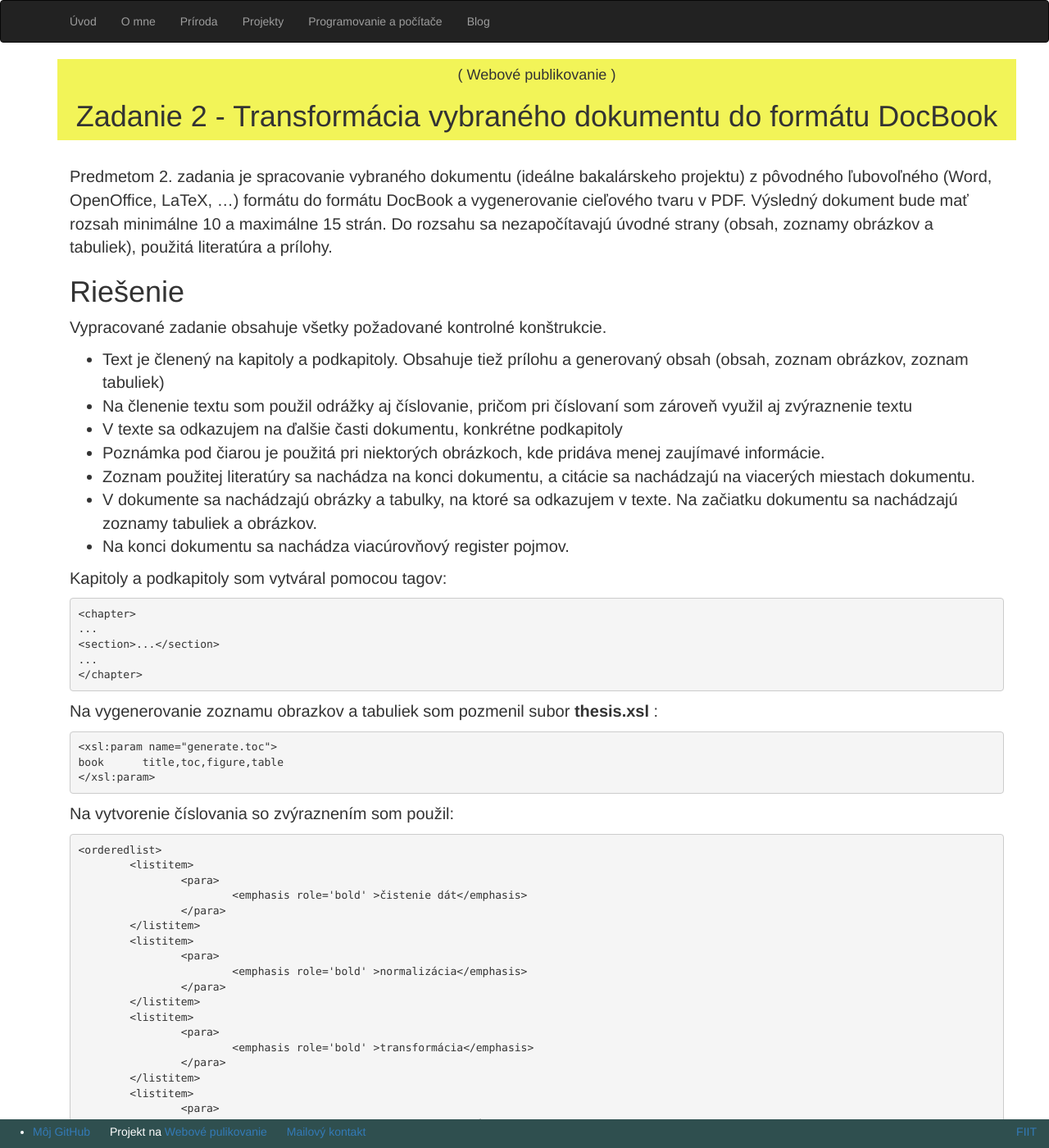
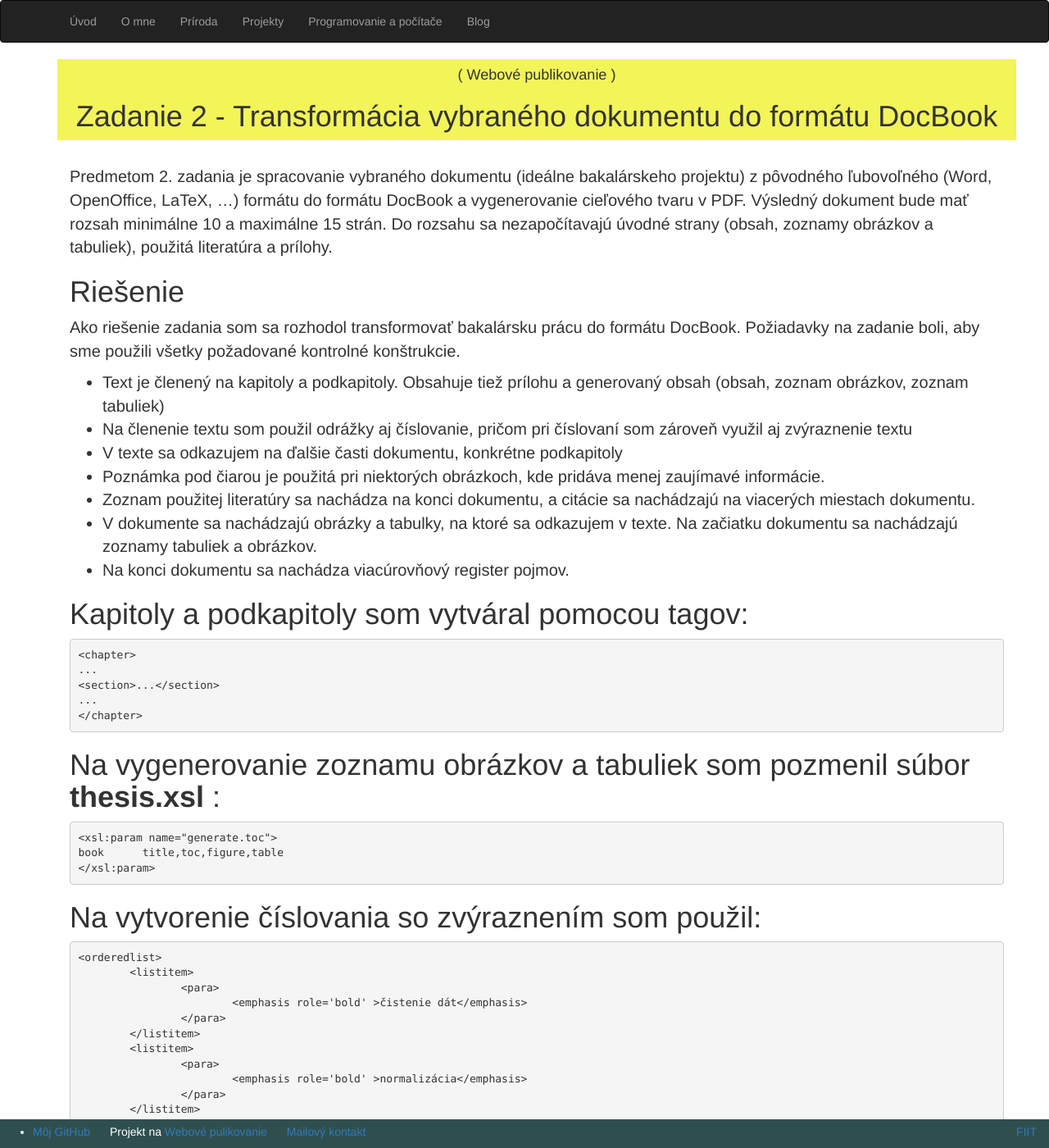
Before and after one commit to JanecekJ/JanecekJ.github.io, a Jekyll site: the page built from projekty/zadanie2/index.md, in a window 1280 px wide and 1400 px high. Shown: the whole window at 82% size. Built offline with Jekyll 4.4.1, drawn with Linux system fonts in a browser that asks for light colours; some of the changed text lies outside the part shown.

Commit message:
Updated documentation for second project from WP

````diff
--- a/projekty/zadanie2/index.md
+++ b/projekty/zadanie2/index.md
@@ -6,8 +6,8 @@ categories: Webové publikovanie
 Predmetom 2. zadania je spracovanie vybraného dokumentu (ideálne bakalárskeho projektu) z pôvodného ľubovoľného (Word, OpenOffice, LaTeX, …) formátu do formátu DocBook a vygenerovanie cieľového tvaru v PDF. Výsledný dokument bude mať rozsah minimálne 10 a maximálne 15 strán. Do rozsahu sa nezapočítavajú úvodné strany (obsah, zoznamy obrázkov a tabuliek), použitá literatúra a prílohy.
 
 # Riešenie
-
-Vypracované zadanie obsahuje všetky požadované kontrolné konštrukcie.
+Ako riešenie zadania som sa rozhodol transformovať bakalársku prácu do formátu DocBook.
+Požiadavky na zadanie boli, aby sme použili všetky požadované kontrolné konštrukcie.
 
 + Text je členený na kapitoly a podkapitoly. Obsahuje tiež prílohu a generovaný obsah (obsah, zoznam obrázkov, zoznam tabuliek)
 + Na členenie textu som použil odrážky aj číslovanie, pričom pri číslovaní som zároveň využil aj zvýraznenie textu
@@ -17,7 +17,7 @@ Vypracované zadanie obsahuje všetky požadované kontrolné konštrukcie.
 + V dokumente sa nachádzajú obrázky a tabulky, na ktoré sa odkazujem v texte. Na začiatku dokumentu sa nachádzajú zoznamy tabuliek a obrázkov.
 + Na konci dokumentu sa nachádza viacúrovňový register pojmov.
 
-Kapitoly a podkapitoly som vytváral pomocou tagov:
+# Kapitoly a podkapitoly som vytváral pomocou tagov:
 ```xml
 <chapter>
 ...
@@ -26,14 +26,14 @@ Kapitoly a podkapitoly som vytváral pomocou tagov:
 </chapter>
 ```
 
-Na vygenerovanie zoznamu obrazkov a tabuliek som pozmenil subor **thesis.xsl** :
+# Na vygenerovanie zoznamu obrázkov a tabuliek som pozmenil súbor **thesis.xsl** :
 ```xml
 <xsl:param name="generate.toc">
 book      title,toc,figure,table
 </xsl:param>
 ```
 
-Na vytvorenie číslovania so zvýraznením som použil:
+# Na vytvorenie číslovania so zvýraznením som použil:
 ```xml
 <orderedlist>
 	<listitem>
@@ -64,14 +64,14 @@ Na vytvorenie číslovania so zvýraznením som použil:
 </orderedlist>
 ```
 
-Odkaz na podkapitolu:
+# Odkaz na podkapitolu:
 ```xml
 Tomu prečo je tento spôsob spracovania užitočný sa venujme v <xref linkend='variance'/>
 ...
 <section id='variance'>
 ```
 
-Obrázok s poznámkou pod čiarou:
+# Obrázok s poznámkou pod čiarou:
 ```xml
 <figure id="imgBiasVariance">
 	<title>
@@ -132,7 +132,7 @@ Tabuľka:
 </table>
 ```
 
-Položka v použitej literatúre:
+# Položka v použitej literatúre:
 ```xml
 <biblioentry id="Breiman1996">
   	<authorgroup>
@@ -150,7 +150,7 @@ Položka v použitej literatúre:
 </biblioentry>
 ```
 
-Zoznam pojmov
+# Zoznam pojmov:
 ```xml
 <!-- prvá uroveň -->
 <envar>Klasifikácia</envar><indexterm><primary>Klasifikácia</primary></indexterm>
````
Also changed, not shown: other parts of projekty/zadanie2/index.md (+1 -1 lines).
